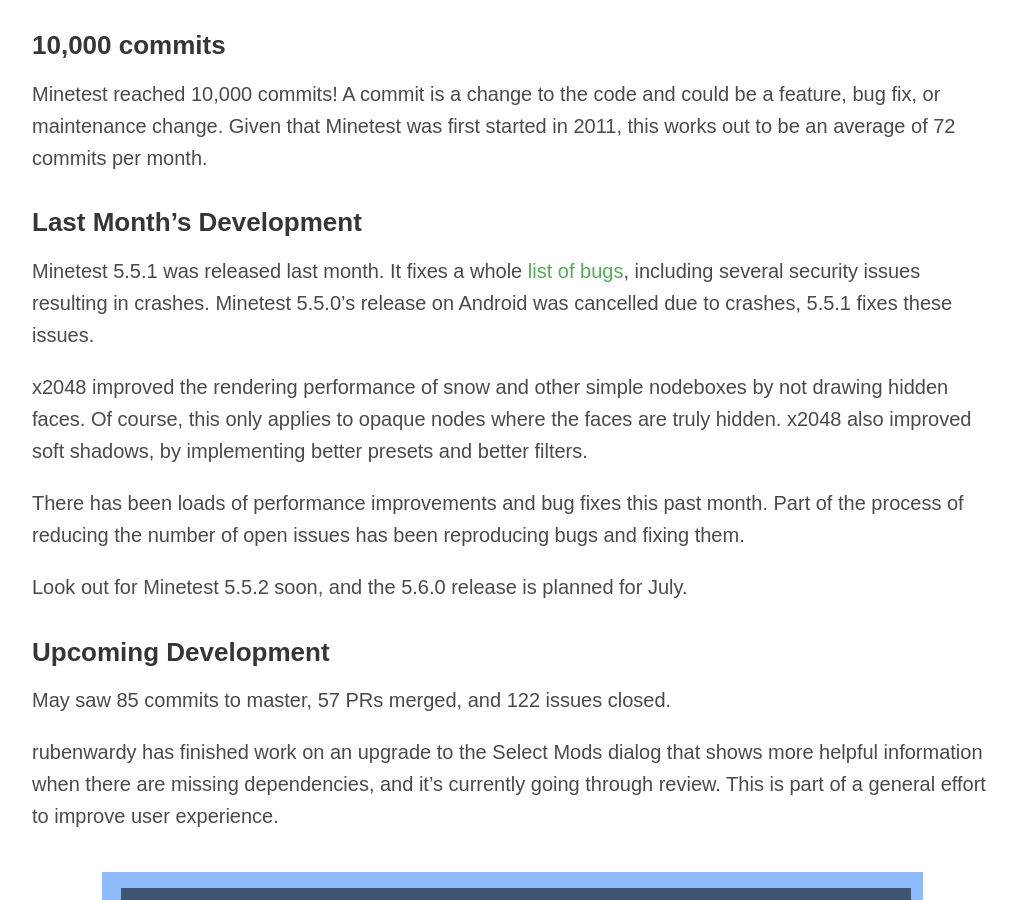
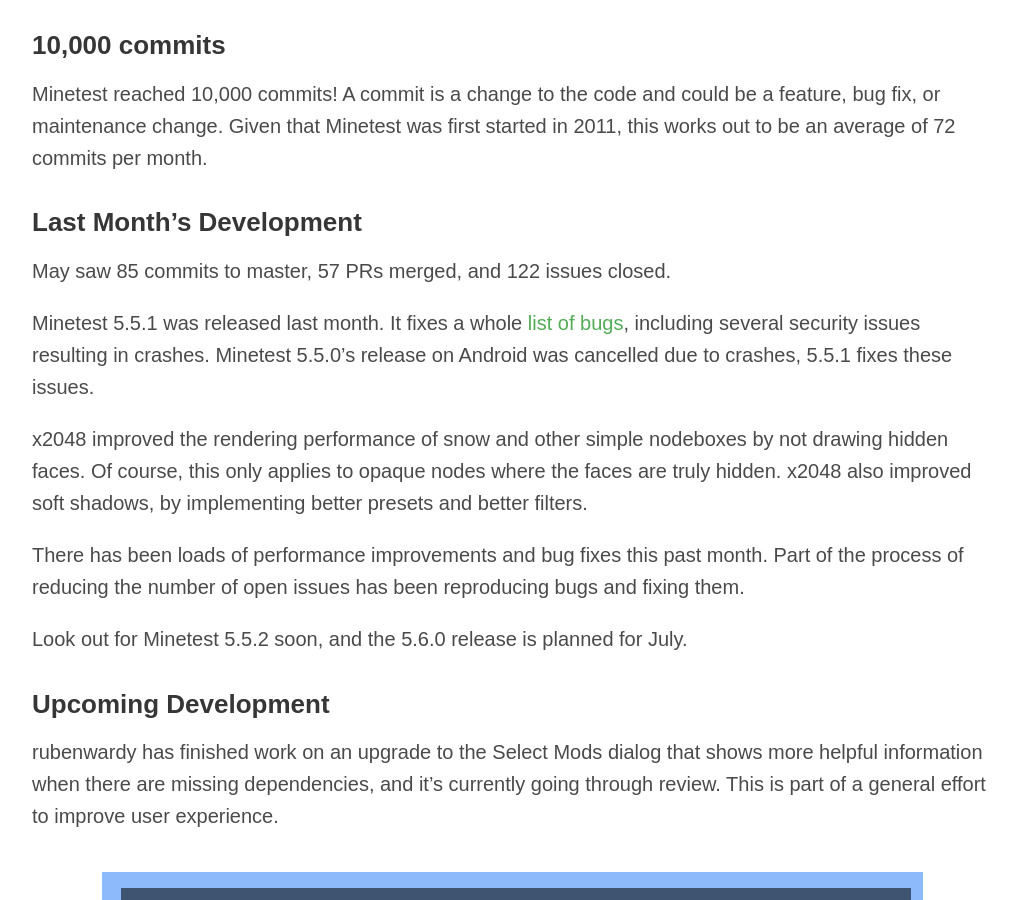
Before and after one commit to minetest/blog, a Jekyll site: the page built from _posts/2022-06-05-May.md, in a window 1280 px wide and 900 px high, scrolled down 1095 px. Shown: the whole window, without its empty margins (128-1145 px from the left). Built offline with Jekyll 4.4.1, drawn with Linux system fonts in a browser that asks for light colours; some of the changed text lies outside the part shown.

Commit message:
May: Fix paragraph in wrong section

```diff
--- a/_posts/2022-06-05-May.md
+++ b/_posts/2022-06-05-May.md
@@ -2,7 +2,7 @@
 layout: post
 title:  "May - This Month in Minetest (04)"
 author: MisterE
-contributors: ["MisterE", "Rubenwardy"]
+contributors: ["MisterE", "rubenwardy"]
 description: >
   This month, Minetest 5.5.1 was released, we reached less than 90 PRs and 1000
   issues, and there's been big improvements to performance, rendering and
```
Also changed, not shown: other parts of _posts/2022-06-05-May.md (+2 -2 lines).
